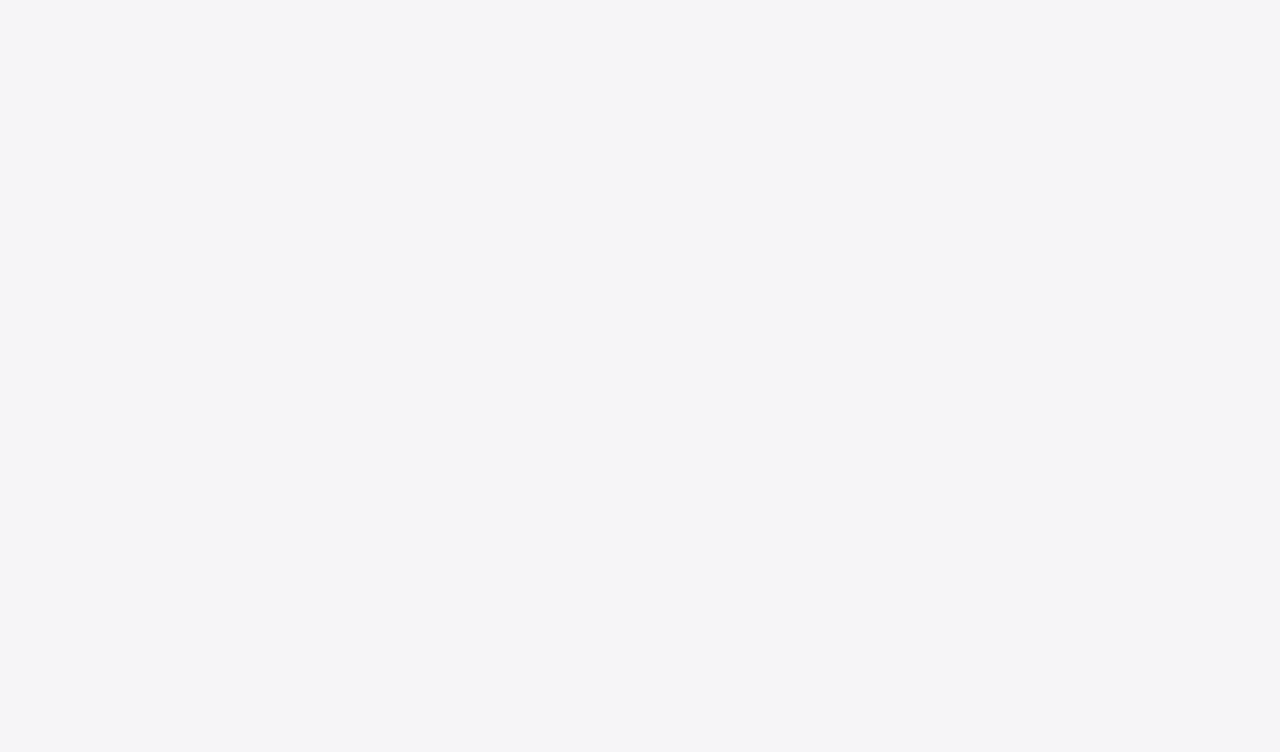
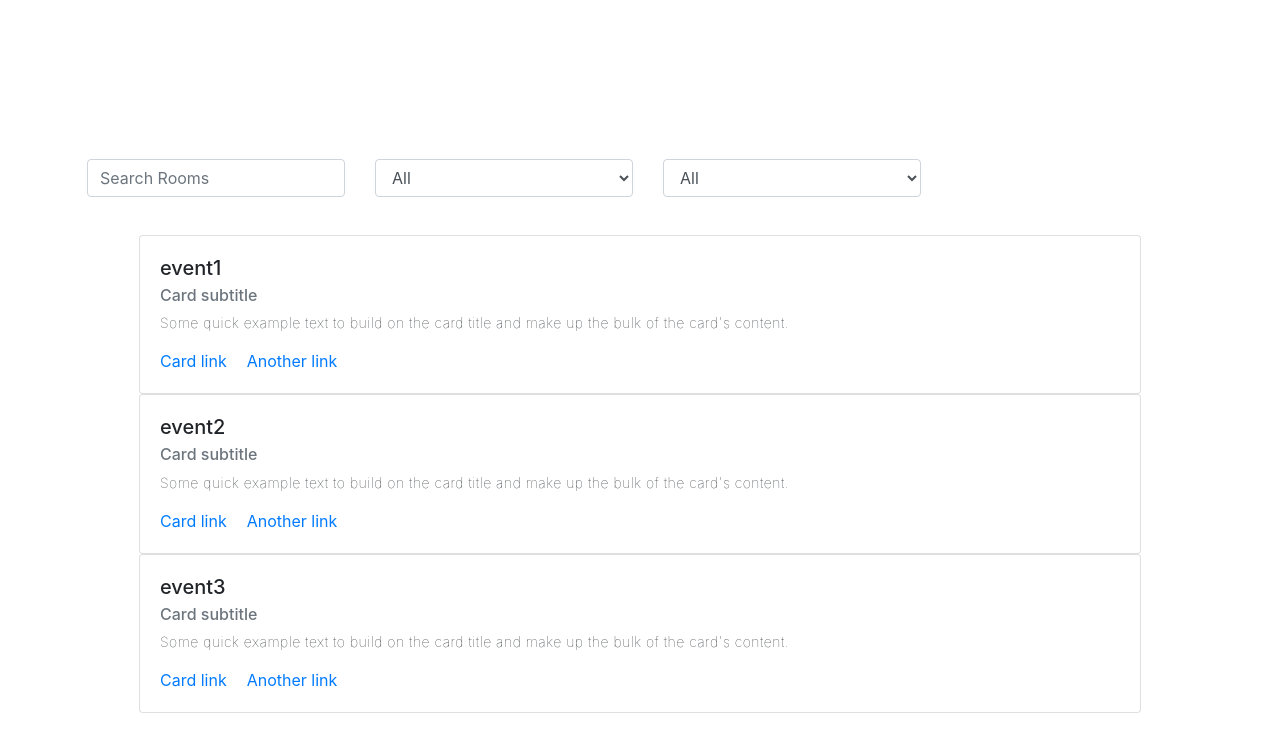
Before and after one commit to kasatsakshi/cmpe275-cloud-event-centre, a React (Create React App) app in the folder client/: page /eventdash in a window 1280 px wide. Before the commit this address had no page. Shown: the top 752 px of the page. Built offline with nearby package versions, Linux system fonts and the light colour scheme.

Commit message:
Event Dashboard

```diff
--- a/client/src/App.js
+++ b/client/src/App.js
@@ -6,6 +6,7 @@ import Signup from './components/Signup';
 import Register from './components/Register';
 import Oauth from './components/Oauth';
 import CreateEvent from './components/CreateEvent';
+import EventDashboard from './components/EventDashboard';
 
 function App() {
   return (
@@ -28,6 +29,9 @@ function App() {
         <Routes>
           <Route path="/createevent" element={<CreateEvent />} />
         </Routes>
+        <Routes>
+        <Route path="/eventdash" element={<EventDashboard />}/>
+        </Routes>
       </div>
     </Router>
   );
--- /dev/null
+++ b/client/src/components/EventDashboard.js
@@ -0,0 +1,153 @@
+import React, { useState, useEffect } from "react";
+import 'bootstrap/dist/css/bootstrap.min.css';
+import Register from "./Register";
+
+function EventDashboard() {
+
+
+  const rooms = [
+    {
+        name:'event1',
+        location:'san jose',
+        type:'active'
+    },
+    {
+        name:'event2',
+        location:'remote',
+        type:'not active'
+    },
+    {
+        name:'event3',
+        location:'remote',
+        type:'active'
+    }
+  ];
+
+
+  const [hotels, sethotels] = useState([]);
+  const [duplicatehotes, setduplicatehotes] = useState([]);
+  const [loading, setloading] = useState(false);
+  const [searchkey, setsearchkey] = useState('');
+  const [location, setLocation] = useState('all')
+  const [searchlockey, setsearchlockey] = useState('');
+  const[type , settype]=useState('all')
+
+
+  useEffect(() => {
+    try {
+      setloading(true);
+      //const rooms = await (await axios.get("/api/rooms/getallrooms")).data;
+      console.log(rooms);
+      sethotels(rooms);
+      setduplicatehotes(rooms)
+      setloading(false);
+    } catch (error) {
+      console.log(error);
+      setloading(false);
+    }
+  }, []);
+
+  function filterBySearch()
+  {
+    const dupdate = duplicatehotes.filter(room=>room.name.toLowerCase().includes(searchkey))
+    sethotels(dupdate)
+  }
+
+  function filterByLocation(e)
+  {
+    setLocation(e)
+    if(e!=='all'){
+      const dupdate = duplicatehotes.filter(room=>room.location.toLowerCase().includes(e.toLowerCase()))
+      sethotels(dupdate)
+    }
+    else{
+      sethotels(duplicatehotes)
+    }
+  }
+
+
+
+  function filterByType(e)
+  {
+    settype(e)
+    if(e!=='all'){
+      const dupdate = duplicatehotes.filter(room=>room.type.toLowerCase().includes(e.toLowerCase()))
+      sethotels(dupdate)
+    }
+    else{
+      sethotels(duplicatehotes)
+    }
+
+  }
+
+  return (
+    <div className="mt-5">
+      <div className="cont" style={{height:'100px'}}>
+        <div className="row bs p-3 m-5">
+
+
+          <div className="col-md-3">
+            <input
+              type="text"
+              className="form-control i2 m-2"
+              placeholder='Search Rooms'
+              value={searchkey}
+              onKeyUp={filterBySearch}
+              onChange={(e)=>{setsearchkey(e.target.value)}}
+            />
+          </div>
+
+          <div className="col-md-3">
+
+<select className="form-control m-2" value={location} onChange={(e)=>{filterByLocation(e.target.value)}} >
+
+<option value="all">All</option>
+  <option value="Montery">Montery</option>
+  <option value="san Jose">San Jose</option>
+  <option value="san Francisco">San Francisco</option>
+
+</select>
+          </div>
+
+
+          <div className="col-md-3">
+            <select className="form-control m-2" value={type} onChange={(e)=>{filterByType(e.target.value)}} >
+
+            <option value="all">All</option>
+              <option value="delux">Delux</option>
+              <option value="non-delux">Non Delux</option>
+
+            </select>
+          </div>
+        </div>
+      </div>
+
+
+
+      <div className="row justify-content-center">
+        {loading ? (
+          <Register />
+        ) : (
+          hotels.map((room) => {
+            return (
+                <div class="row">
+                <div class="card" style={{width:'1002px'}}>
+                <div class="card-body">
+                  <h5 class="card-title">{room.name}</h5>
+                  <h6 class="card-subtitle mb-2 text-muted">Card subtitle</h6>
+                  <p class="card-text">Some quick example text to build on the card title and make up the bulk of the card's content.</p>
+                  <a href="#" class="card-link">Card link</a>
+                  <a href="#" class="card-link">Another link</a>
+                </div>
+              </div>
+              </div>
+            );
+          })
+        )}
+      </div>
+
+    </div>
+  );
+}
+
+export default EventDashboard;
```
Also changed, not shown: client/package.json (+9 -1 lines), client/src/routes.js (added, +19 -0 lines), 1 other file (tests, documents, lock files or other folders).
